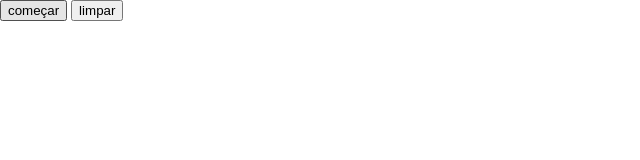
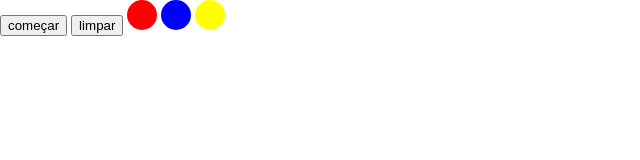
Before and after one commit to adargains/etch-a-sketch, a plain HTML site: page index.html in a window 1280 px wide. Shown: the whole page, without its empty margins (0-640 px from the left). Drawn offline with Linux system fonts and the light colour scheme.

Commit message:
cores adicionadas

```diff
--- a/estilo.css
+++ b/estilo.css
@@ -11,3 +11,26 @@ body {
 	height: 52px;
 	margin:-2px;
 }
+
+.cor {
+	width: 30px;
+	height: 30px;
+	border-radius: 100%;
+	display: inline-block;
+}
+
+#blue {
+	background: blue;
+}
+
+#red {
+	background: red;
+}
+
+#yellow {
+	background: yellow;
+}
+
+td {
+	text-align: center;
+}
--- a/index.html
+++ b/index.html
@@ -11,6 +11,11 @@
 <div id="container"></div>
 <button id="comecar">começar</button>
 <button id="limpar">limpar</button>
+
+<div class="cor" id="red"></div>
+<div class="cor" id="blue"></div>
+<div class="cor" id="yellow"></div>
+
 </body>
 
 
--- a/javascript.js
+++ b/javascript.js
@@ -1,3 +1,5 @@
+var cor;
+
 $(document).ready(function(){
 	$("#comecar").click(function(){
 		var i = 0;
@@ -9,9 +11,15 @@ $(document).ready(function(){
 
 	$("#limpar").click(function(){
 		$(".box").css("background","white");
-	})
+	});
+
+	$(".cor").click(function(){
+		$(this).css("border","1px solid black");
+		cor = $(this).attr("id");
+	});
+
 });
 
 $(document).on("mouseenter",".box", function(){
-	$(this).css("background","black");
+	$(this).css("background",cor);
 });
```
